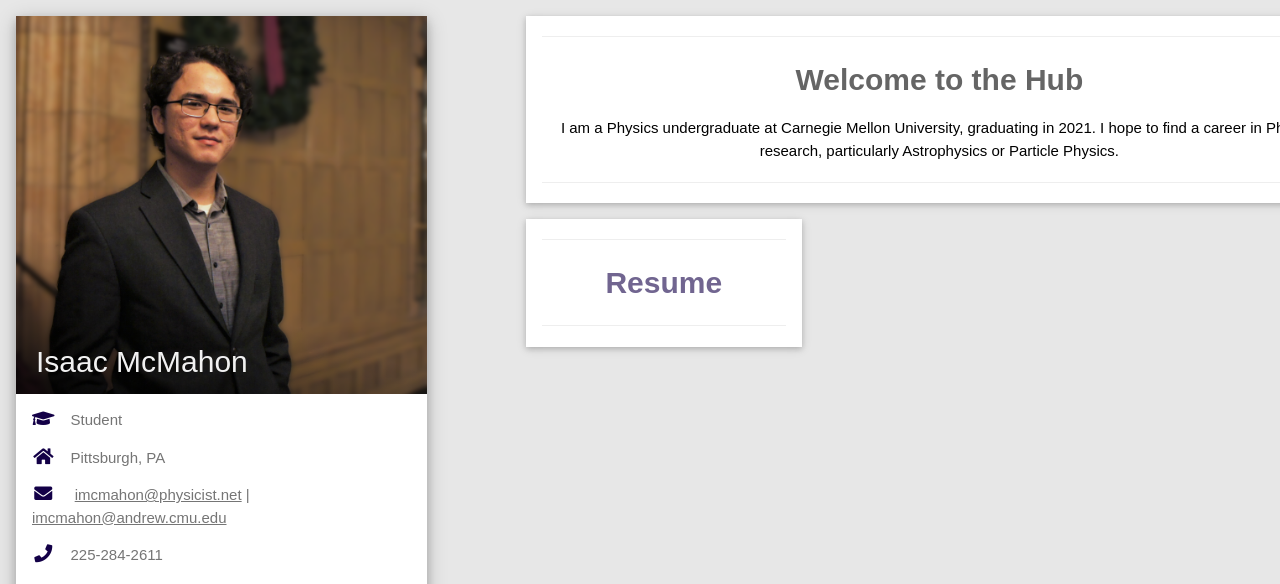
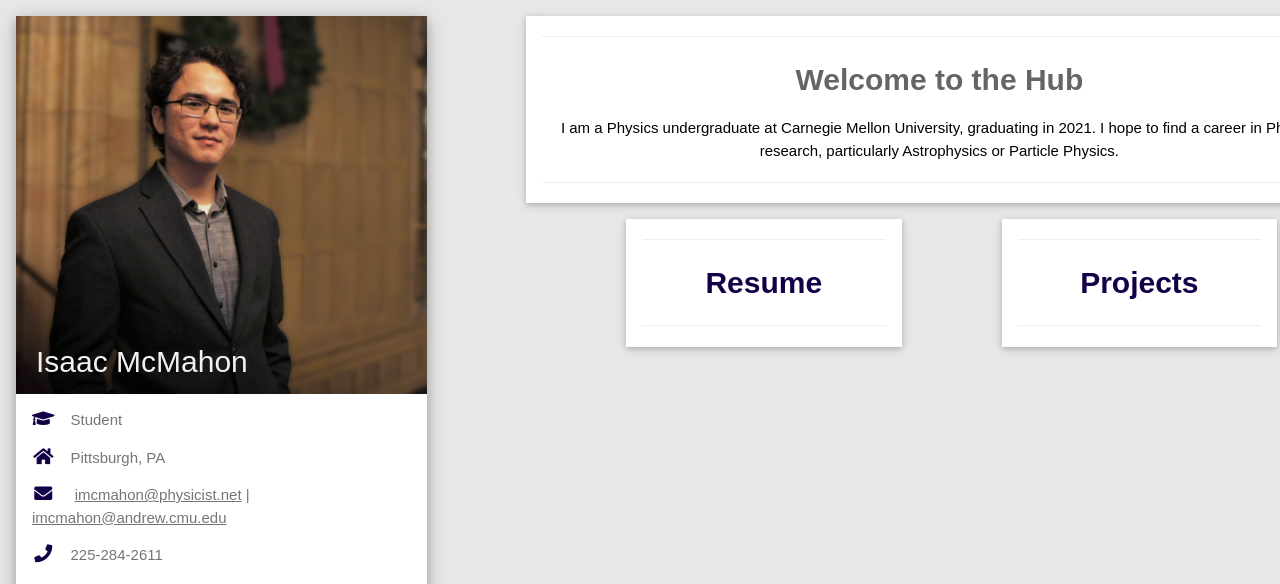
Before and after one commit to nixnyxnyx/imcmahon, a plain HTML site: page index.html in a window 1280 px wide. Shown: the top 584 px of the page. Drawn offline with Linux system fonts and the light colour scheme; a web font is replaced by a local one.

```diff
--- a/index.html
+++ b/index.html
@@ -61,10 +61,18 @@
         </div>
       </div>
 
-      <div class="w3-third">
+      <div class="w3-third" style="margin-left: 100px">
         <div class="w3-container w3-card w3-white w3-margin-bottom" style="padding: 0 0 0 0">
           <div class="w3-container" style="text-align:center"><hr>
-            <h2 class="w3-opacity w3-text-blue"><b>Resume</b></h2>
+            <h2 class="w3-text-blue"><b>Resume</b></h2>
+            <hr>
+          </div>
+        </div>
+      </div>
+      <div class="w3-third" style="margin-left: 100px">
+        <div class="w3-container w3-card w3-white w3-margin-bottom" style="padding: 0 0 0 0">
+          <div class="w3-container" style="text-align:center"><hr>
+            <h2 class="w3-text-blue"><b>Projects</b></h2>
             <hr>
           </div>
         </div>
```
